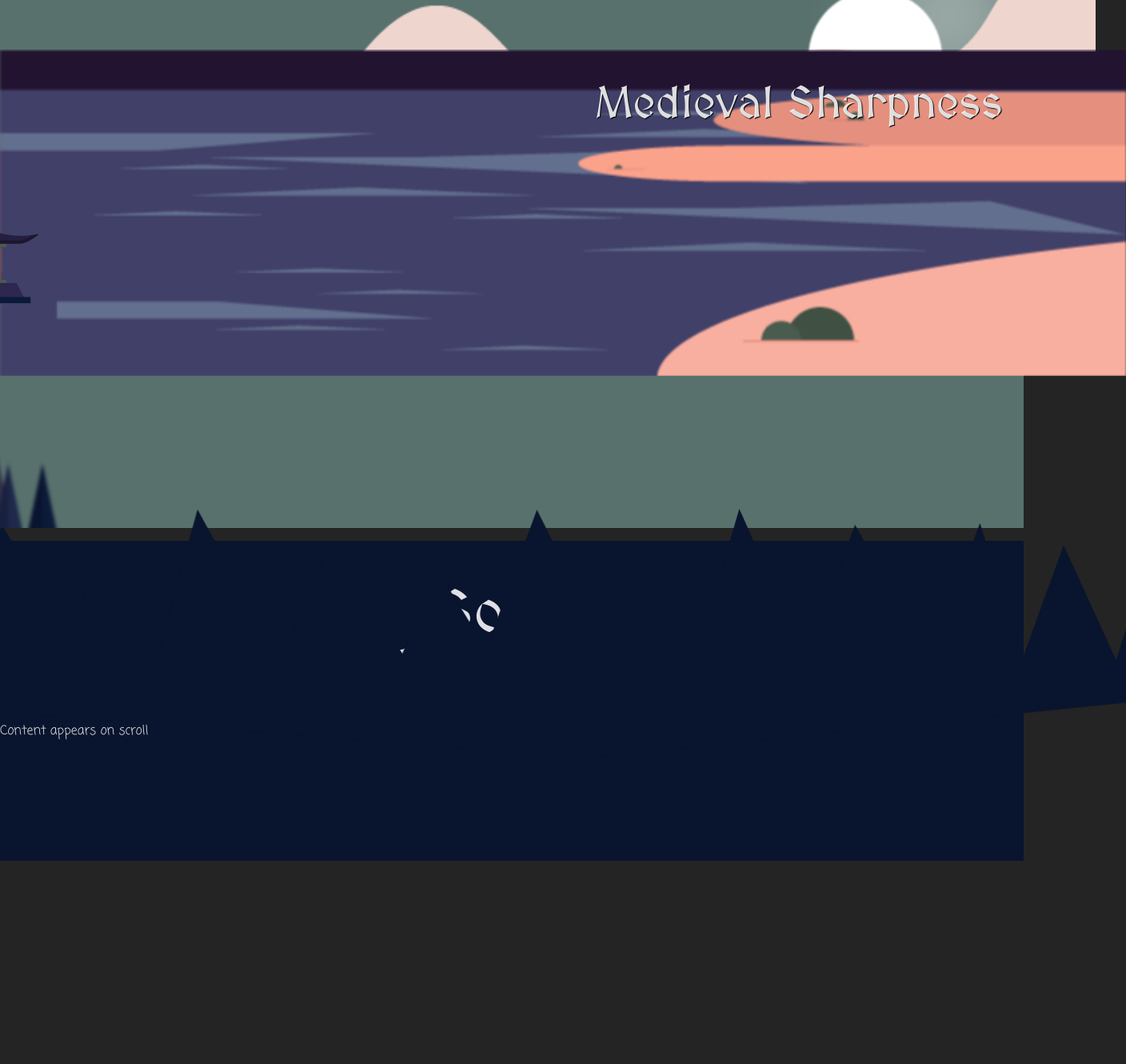
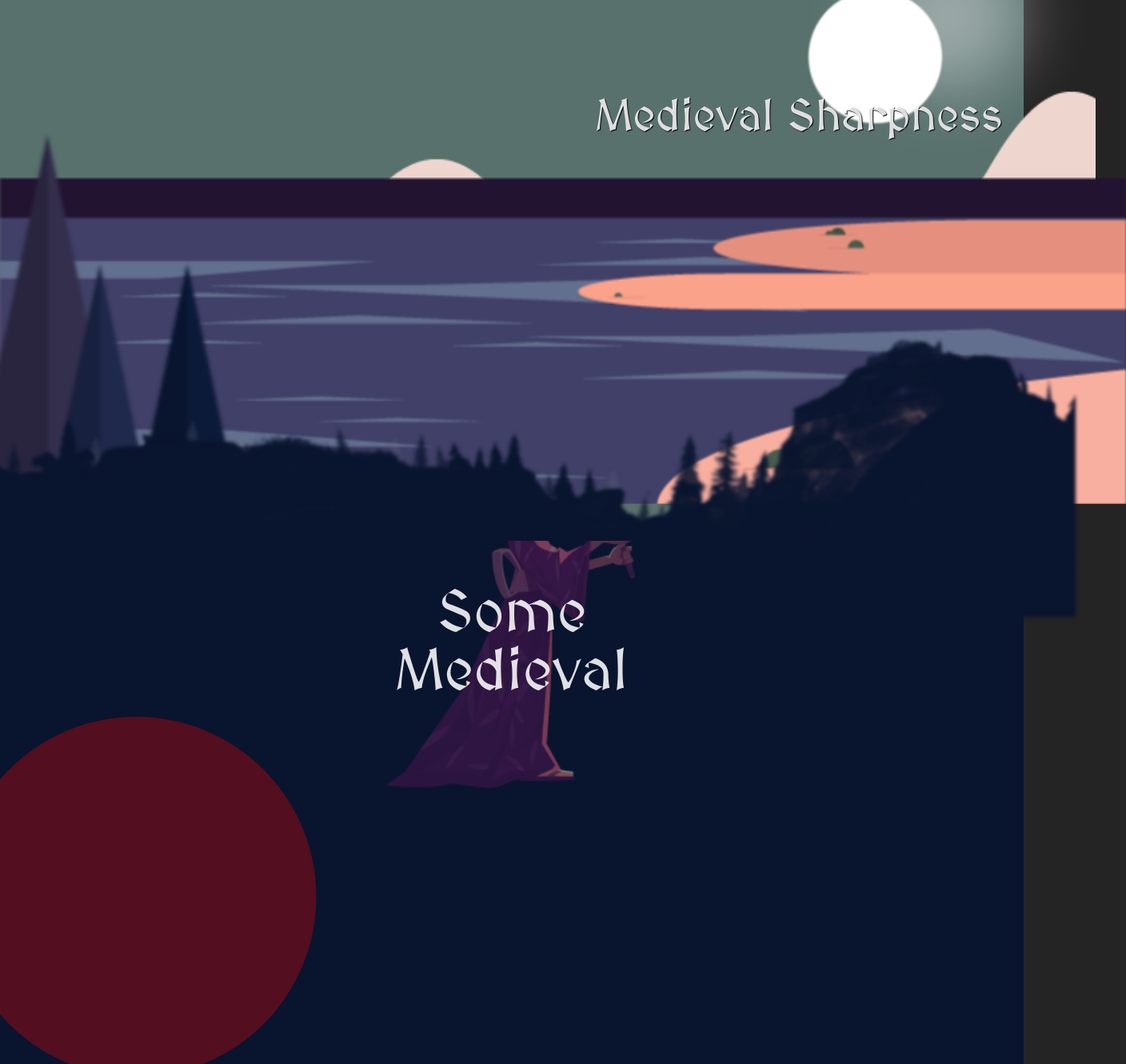
Before and after one commit to lostmart/medieval-sharpness, a React (Vite) app: page / in a window 1280 px wide. Shown: the part 140-1470 px from the top of the page at 80% size, 1408 px wide, since content can reach past the window. Before the commit the page ends 1216 px from the top, so only its background shows below. Built offline with nearby package versions, Linux system fonts and the light colour scheme.

Commit message:
new motion to the moon

```diff
--- a/src/components/AboutComp.module.scss
+++ b/src/components/AboutComp.module.scss
@@ -3,10 +3,15 @@
 
 .about {
 	background-color: $tertiary-color-alt;
-	min-height: 50dvh;
+	min-height: 90dvh;
 	padding-top: 2em;
 	position: relative;
 	margin-top: 1em;
+	z-index: 5;
+	display: flex;
+	justify-content: center;
+	flex-direction: column;
+	overflow: hidden;
 
 	h2 {
 		text-align: center;
@@ -17,10 +22,28 @@
 		line-height: 1;
 	}
 
-	.divider {
+	.woman {
+		display: block;
+		margin: 0 auto;
+		mix-blend-mode: screen;
+		opacity: 0.45;
+		position: relative;
+		z-index: 1;
+		top: -37dvw;
+		position: relative;
+		width: 323px;
+	}
+
+	.redDot {
+		width: 450px;
+		height: 450px;
+		background-color: #ff0000;
+		border-radius: 50%;
 		position: absolute;
-		inset: 0;
-		width: 110%;
-		top: -10%;
+		left: -6%;
+		top: 28%;
+		z-index: 0;
+		opacity: 0.3;
+		transform: translate(5%, 0%);
 	}
 }
--- a/src/components/AboutComp.tsx
+++ b/src/components/AboutComp.tsx
@@ -1,8 +1,7 @@
 import { useEffect, useState } from "react"
 import styles from "./AboutComp.module.scss"
 import { motion, useScroll, useTransform } from "framer-motion"
-
-import divider from "../assets/Union.png"
+import woman from "../assets/woman.png"
 
 const AboutComp = () => {
 	const { scrollY } = useScroll()
@@ -35,15 +34,17 @@ const AboutComp = () => {
 	return (
 		<section className={styles.about}>
 			<h2>Some Medieval</h2>
+			<img src={woman} className={styles.woman} alt="japanese woman" />
 
-			<img src={divider} alt="union" className={styles.divider} />
-			<motion.div
+			<div className={styles.redDot}></div>
+
+			{/* <motion.div
 				initial={{ opacity: 0, y: 50 }}
 				whileInView={{ opacity: 1, y: 0 }}
 				transition={{ duration: 0.5 }}
 			>
 				Content appears on scroll
-			</motion.div>
+			</motion.div> */}
 		</section>
 	)
 }
--- a/src/components/HeroComp.module.scss
+++ b/src/components/HeroComp.module.scss
@@ -35,7 +35,7 @@
 		position: fixed;
 		z-index: 0;
 		width: 110%;
-		bottom: calc(1px + 40dvh);
+		bottom: calc(1px + 16dvh);
 		left: -3%;
 		// filter: blur(1px);
 
@@ -60,8 +60,8 @@
 
 	.title {
 		position: fixed;
-		z-index: 10;
-		top: calc(38dvh - 60px);
+		z-index: 3;
+		top: calc(40dvh - 60px);
 		right: 2%;
 		text-align: end;
 		transform-style: preserve-3d;
@@ -168,7 +168,7 @@
 	.lake {
 		position: fixed;
 		width: 110%;
-		bottom: calc(-130px + 40dvh);
+		bottom: calc(-130px + 20dvh);
 		left: 0;
 		right: 0;
 
@@ -194,7 +194,7 @@
 
 	.house {
 		position: fixed;
-		bottom: calc(42dvh - 60px);
+		bottom: calc(17dvh - 60px);
 		left: -18%;
 		z-index: 0;
 		max-width: 280px;
@@ -225,12 +225,13 @@
 	}
 
 	.nearMountainsLeft {
-		position: absolute;
+		position: fixed;
 		bottom: calc(1px - 10%);
 		left: calc(1px - 5%);
 		z-index: 1;
 		transform-style: preserve-3d;
 		filter: blur(2px);
+		width: 30%;
 
 		// @include mobile-small {
 		// 	bottom: calc(1px - 10%);
@@ -247,13 +248,13 @@
 	}
 
 	.nearMountainsRight {
-		position: absolute;
+		position: fixed;
 		bottom: calc(1px - 10%);
 		right: calc(1px - 5%);
 		z-index: 1;
 		transform-style: preserve-3d;
 		filter: blur(2px);
-		width: 110px;
+		width: 100px;
 
 		// @include mobile-medium {
 		// 	right: calc(10px - 1%);
@@ -288,4 +289,15 @@
 		// 	max-width: 1050px;
 		// }
 	}
+
+	.upCloseTrees {
+		position: fixed;
+		bottom: calc(1px - 14%);
+		z-index: 1;
+		left: calc(1px - 5%);
+		transform-style: preserve-3d;
+		filter: blur(2px);
+		width: 110%;
+		min-width: 640px;
+	}
 }
--- a/src/components/HeroComp.tsx
+++ b/src/components/HeroComp.tsx
@@ -10,9 +10,12 @@ import house from "../assets/04.png"
 import nearMountainsLeft from "../assets/05.png"
 import nearMountainsRight from "../assets/03.png"
 import tree from "../assets/06.png"
+import upCloseTrees from "../assets/treees.png"
 
 const HeroComp = () => {
 	const { scrollY } = useScroll()
+
+	console.log(scrollY.get())
 
 	// Fast movement - small input range
 	const fastElement = useTransform(scrollY, [0, 500], [0, 400])
@@ -65,13 +68,42 @@ const HeroComp = () => {
 	return (
 		<section className={styles.scene}>
 			<div className={styles.moonLight}></div>
-			<div className={styles.moon}></div>
+
+			<motion.div
+				style={{ y: superSlowElement }}
+				className={styles.moon}
+			></motion.div>
+
 			<img src={bg} className={styles.bg} alt="background mountains" />
 			<img src={lake} className={styles.lake} alt="lake of the maountain" />
 			<img src={house} className={styles.house} alt="house on the lake" />
-			<h1 className={styles.title}>Medieval Sharpness</h1>
+
+			<motion.h1
+				initial={{ opacity: 0, y: -90 }}
+				whileInView={{ opacity: 1, y: 0 }}
+				transition={{ duration: 1.1, delay: 0.5 }}
+				className={styles.title}
+			>
+				Medieval Sharpness
+			</motion.h1>
+
 			<img src={tree} className={styles.tree} alt="japanese tyee" />
-			<img src={nearMountainsLeft} className={styles.nearMountainsLeft} alt="left mountains" />
+			<img
+				src={nearMountainsLeft}
+				className={styles.nearMountainsLeft}
+				alt="left mountains"
+			/>
+			<img
+				src={nearMountainsRight}
+				className={styles.nearMountainsRight}
+				alt="right mountain"
+			/>
+
+			<img
+				src={upCloseTrees}
+				className={styles.upCloseTrees}
+				alt="up close trees"
+			/>
 		</section>
 	)
 }
```
